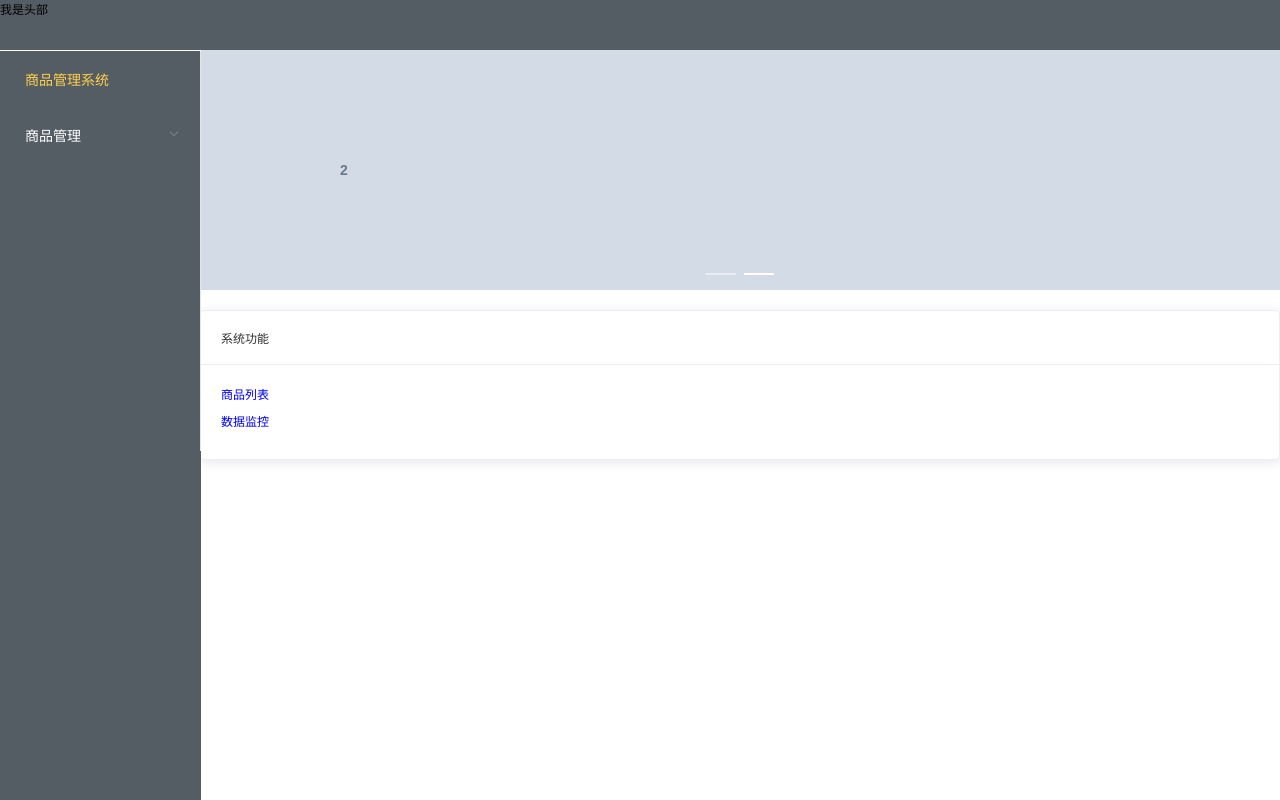
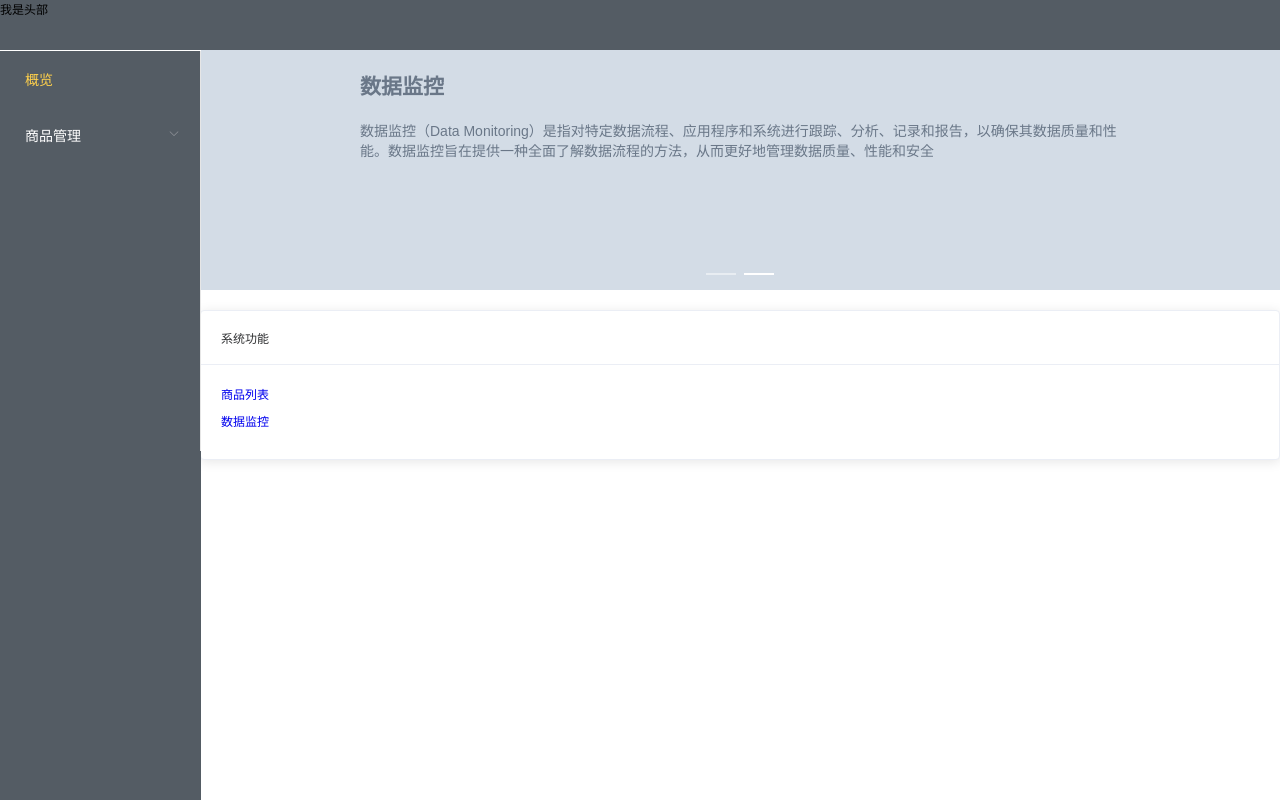
Before and after one commit to lixiaxopeng0/shopping-manage, a Vue app in the folder manage/: page /base/home in a window 1280 px wide. Built offline with nearby package versions, Linux system fonts and the light colour scheme; a small style sheet from the web is missing.

Commit message:
18.2 概览页面填充

```diff
--- a/manage/src/views/Layout/MyMenu.vue
+++ b/manage/src/views/Layout/MyMenu.vue
@@ -3,8 +3,8 @@
         <el-menu :default-active="defaultActive" class="el-menu-vertical-demo" :collapse="isCollapse"
             background-color="#545c64" text-color="#fff" active-text-color="#ffd04b" router>
             <el-menu-item index="home">
-                <i class="iconfont icon-me_zhandianguanli"></i>
-                <span slot="title">商品管理系统</span>
+                <i class="iconfont icon-gy_xitongzonglan"></i>
+                <span slot="title">概览</span>
             </el-menu-item>
             <el-submenu index="shop">
                 <template slot="title">
@@ -55,9 +55,9 @@ export default {
             if (to.path.includes(BASE_URL)) {
                 this.$nextTick(() => {
                     this.defaultActive = to.path.split(`${BASE_URL}/`)?.[1];
-                })
+                });
             }
-        })
+        });
     },
     methods: {
         handleClick() {
--- a/manage/src/views/MyHome/index.vue
+++ b/manage/src/views/MyHome/index.vue
@@ -3,8 +3,11 @@
         <div class="block">
             <div class="carousel-content">
                 <el-carousel trigger="click" height="240px">
-                    <el-carousel-item v-for="item in 2" :key="item">
-                        <h3 class="small">{{ item }}</h3>
+                    <el-carousel-item v-for="({ title, content }) in carouselData" :key="title">
+                        <div class="carousel-item-content">
+                            <h2>{{ title }}</h2>
+                            <div>{{ content }}</div>
+                        </div>
                     </el-carousel-item>
                 </el-carousel>
             </div>
@@ -24,9 +27,19 @@ export default {
     name: 'MyHome',
     data() {
         return {
+            carouselData: [
+                {
+                    title: '商品列表',
+                    content: '商品列表是指一种用来展示商品信息的列表性质的数据结构或页面布局。在电商平台、在线商店和其他类型的产品展示网站中，商品列表通常是非常重要的一部分，用于向用户展示该网站中提供的商品，并提供简要的信息、价格等重要属性，用以促成销售和交易。'
+                },
+                {
+                    title: '数据监控',
+                    content: '数据监控（Data Monitoring）是指对特定数据流程、应用程序和系统进行跟踪、分析、记录和报告，以确保其数据质量和性能。数据监控旨在提供一种全面了解数据流程的方法，从而更好地管理数据质量、性能和安全'
+                }
+            ],
             feature: [
-                {text: '商品列表', url: '/base/shop-list'},
-                {text: '数据监控', url: '/base/shop-monitoring'},
+                { text: '商品列表', url: '/base/shop-list' },
+                { text: '数据监控', url: '/base/shop-monitoring' },
             ]
         };
     }
@@ -42,13 +55,20 @@ export default {
     justify-content: center;
     margin-bottom: 20px;
 
-    .el-carousel__item h3 {
-        color: #475669;
-        font-size: 14px;
-        opacity: 0.75;
-        line-height: 240px;
-        margin: 0;
+    .el-carousel__item {
+        .carousel-item-content {
+            color: #475669;
+            font-size: 14px;
+            opacity: 0.75;
+            margin: 0;
+            padding: 0 20px;
+
+            h2 {
+                padding: 20px 0;
+            }
+        }
     }
+
 
     .carousel-content {
         width: 800px;
@@ -59,6 +79,4 @@ export default {
 .links {
     margin-bottom: 10px;
 }
-
-
 </style>
```
